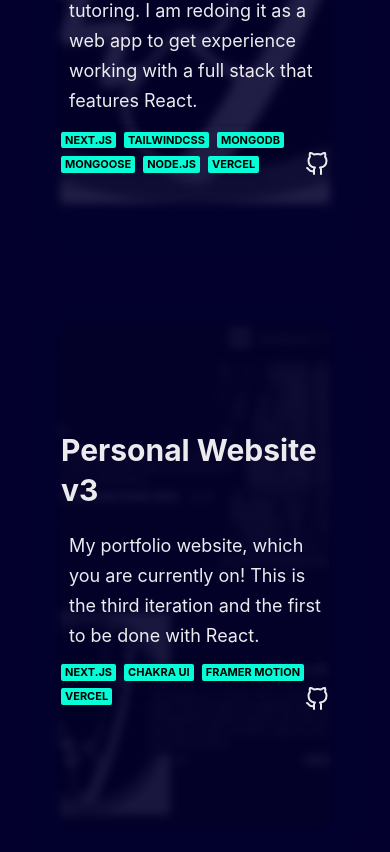
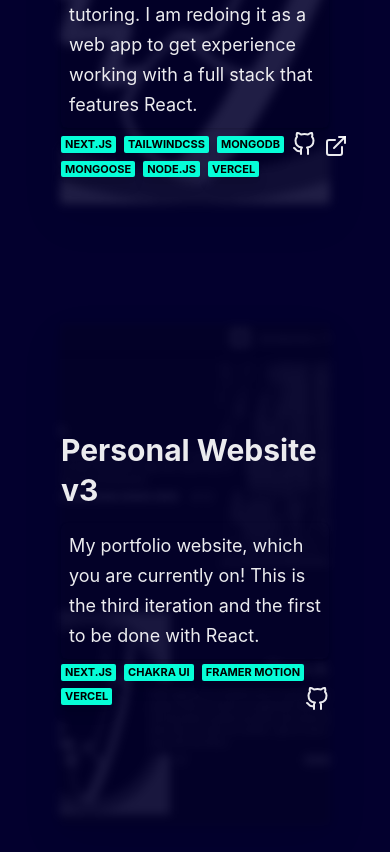
Before and after one commit to PeterCamejo/Personal-Website-v3, a Next.js app: page / in a window 390 px wide. Shown: the part 1920-2772 px from the top of the page. Built offline with nearby package versions, Linux system fonts and the light colour scheme.

Commit message:
More tweaking for the PhoneAfriend project card

```diff
--- a/components/projects/ReverseProject.js
+++ b/components/projects/ReverseProject.js
@@ -2,7 +2,7 @@
 import {useInView} from 'react-intersection-observer'
 import styles from '../../styles/Project.module.css'
 import { motion, useAnimation } from 'framer-motion'
-import {Icon} from '@chakra-ui/react'
+import {HStack, Icon} from '@chakra-ui/react'
 import {FiGithub} from 'react-icons/fi'
 import {ExternalLinkIcon} from '@chakra-ui/icons'
 import {Box, Container, Flex, Text, Badge, Link, Heading, useColorModeValue, useColorMode, Image} from "@chakra-ui/react"
@@ -99,6 +99,7 @@
                         </Badge>
                     )
                 })}
+                <HStack>
                     {props.githubLink ?
                         <Link as={motion.a}
                             initial={{opacity:0 , y:20}}
@@ -117,6 +118,7 @@
                             float="right" mr={2}
                             isExternal><ExternalLinkIcon boxSize={6}></ExternalLinkIcon>
                         </Link> : null}
+                </HStack>
             </Container>
         </Flex>
         )
--- a/public/data/projects.js
+++ b/public/data/projects.js
@@ -12,6 +12,7 @@
         projectTitle: "Phone-A-Friend",
         projectImage:"../phoneafriend.png",
         githubLink:"https://github.com/PeterCamejo/phoneafriend",
+        demoLink:"https://phoneafriend.vercel.app/",
         projectDescription:"Built originally as an Android and IOS app for my senior project, Phone-A-Friend is an application wherein users can ask and answer academic questions and connect in sessions for tutoring. I am redoing it as a web app to get experience working with a full stack that features React.",
         badges:["Next.js", "tailwindCSS", "MongoDB", "Mongoose", "node.js", "vercel"]
     },
```
Lines whose indentation alone changed are shown as unchanged.
